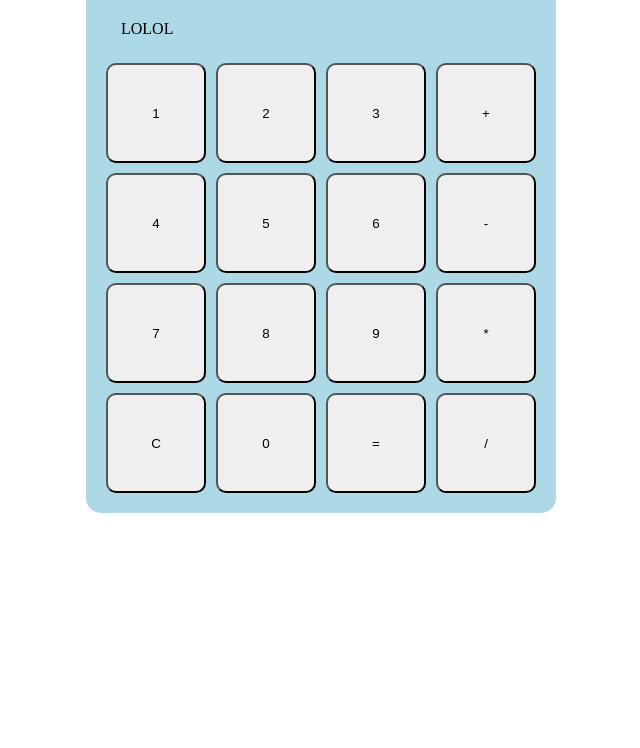
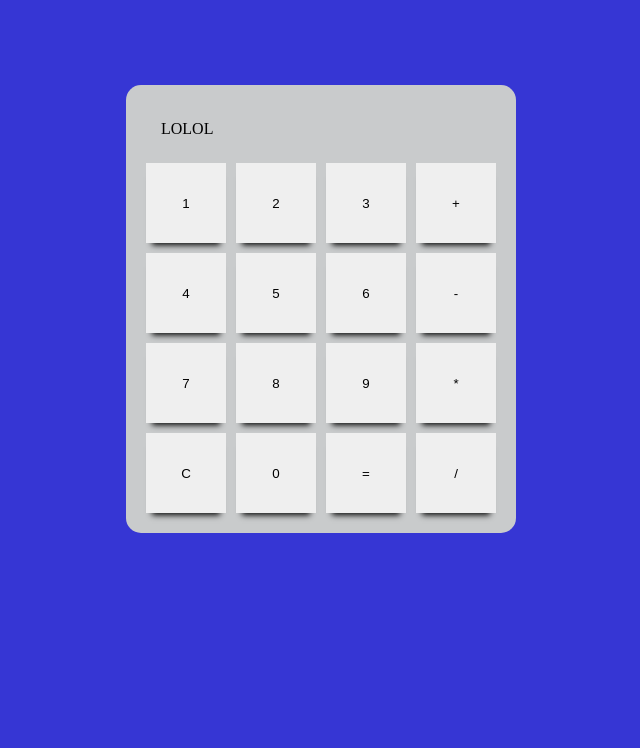
Before and after one commit to bayntris/calculator, a plain HTML site: page index.html in a window 1280 px wide. Shown: the part 52-800 px from the top of the page, without its empty margins (319-959 px from the left). Drawn offline with Linux system fonts and the light colour scheme.

Commit message:
Add bottom border shadow to buttons

```diff
--- a/styles.css/styles.css
+++ b/styles.css/styles.css
@@ -7,21 +7,23 @@
     box-sizing: border-box;
   }
 
+  body {
+    background-color: rgb(54, 54, 212);
+  }
+
 header {
     display: flex;
     justify-content: center;
+    margin-bottom: 100px;
 }
 
-.calculator {
-
-}
 .calculator-container {
     display: flex;
     justify-content: center;
 }
 .calculator {
 
-    background-color: lightblue;
+    background-color: rgb(201, 203, 204);
     padding: 15px;
     border-radius: 15px;
 
@@ -50,8 +52,9 @@ header {
 .row button {
     flex: 1;
     margin: 5px;
-    width: 100px;
-    height: 100px;
-    border-radius: 10px;
+    width: 80px;
+    height: 80px;
+    box-shadow: 0 8px 6px -6px black;
+    border: none;
 
 }
```
